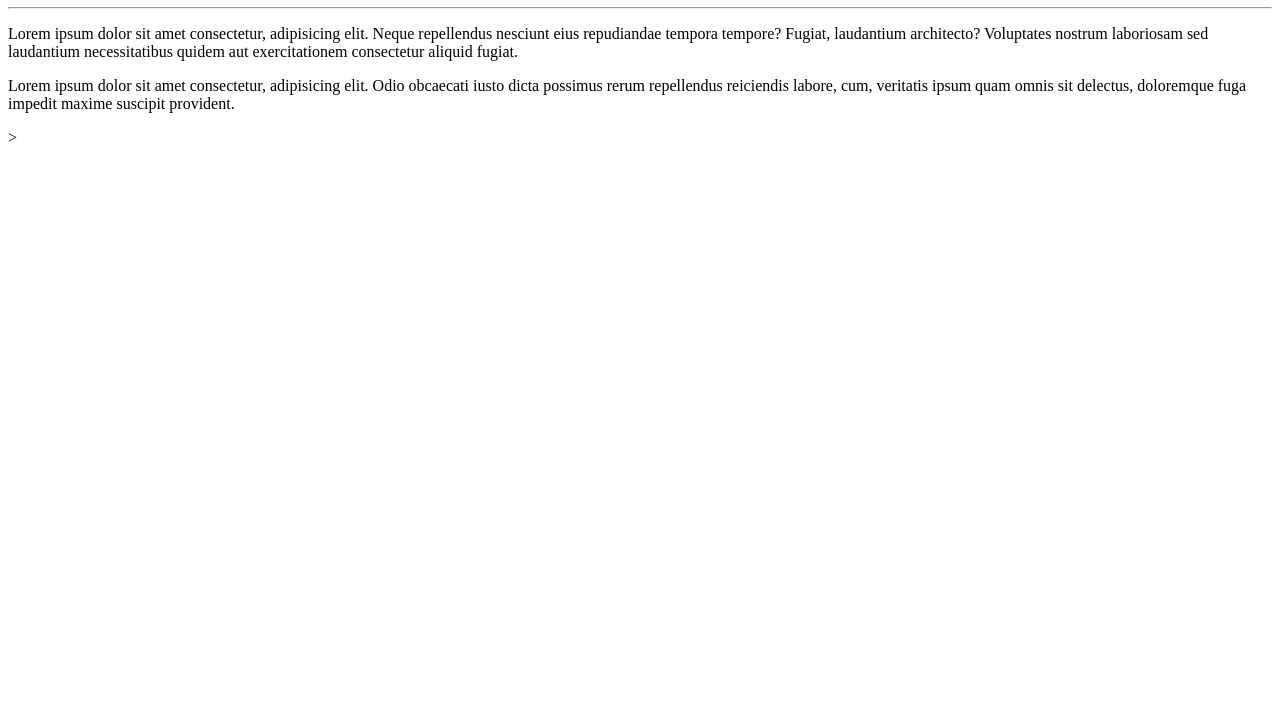
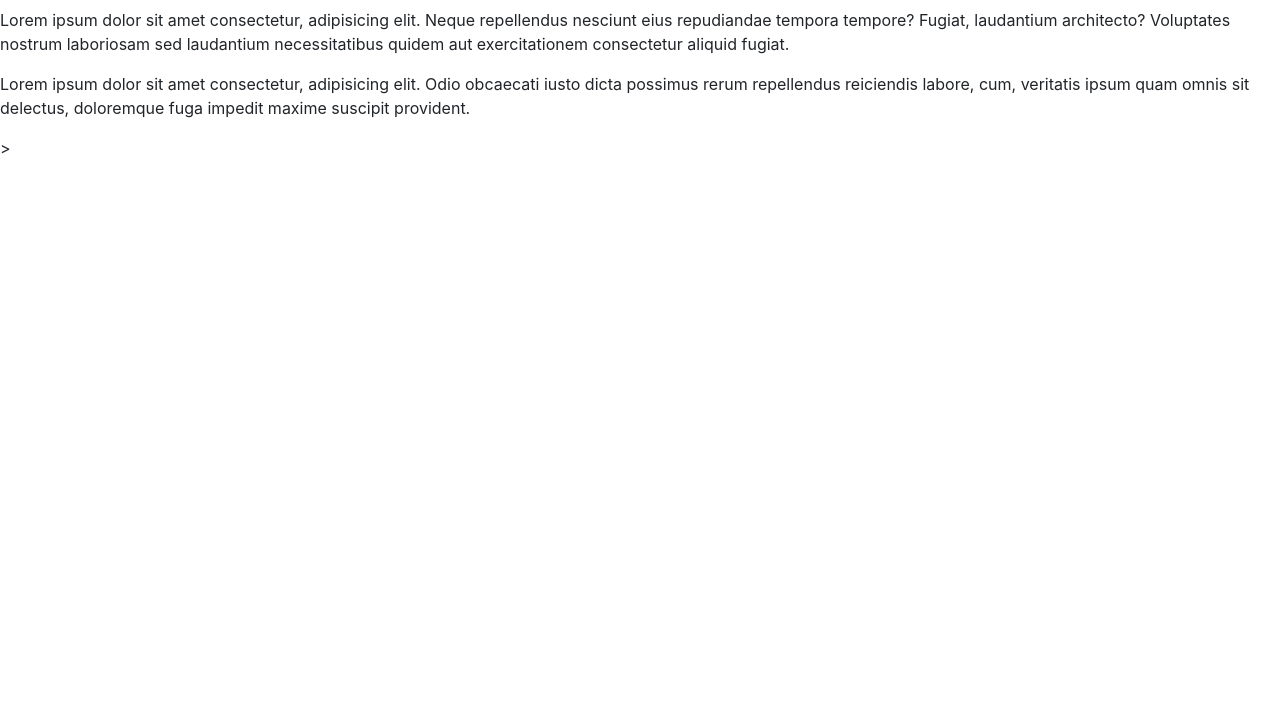
Before and after one commit to fabricio-matos/ola-mundo2, a plain HTML site: page site/index.html in a window 1280 px wide. Shown: the part 73-800 px from the top of the page. Drawn offline with nearby package versions, Linux system fonts and the light colour scheme.

Commit message:
add o bootstrap

```diff
--- a/site/index.html
+++ b/site/index.html
@@ -4,12 +4,18 @@
     <meta charset="UTF-8">
     <meta name="viewport" content="width=device-width, initial-scale=1.0">
     <title>Meu primeiro site em Repositorio</title>
+    <link rel="stylesheet" href="css/estilo.css">
+		<link rel="stylesheet" href="https://stackpath.bootstrapcdn.com/bootstrap/4.1.3/css/bootstrap.min.css" integrity="sha384-MCw98/SFnGE8fJT3GXwEOngsV7Zt27NXFoaoApmYm81iuXoPkFOJwJ8ERdknLPMO" crossorigin="anonymous">
+		<link rel="stylesheet" href="https://use.fontawesome.com/releases/v5.3.1/css/all.css" integrity="sha384-mzrmE5qonljUremFsqc01SB46JvROS7bZs3IO2EmfFsd15uHvIt+Y8vEf7N7fWAU" crossorigin="anonymous">
 </head>
 <body>
+    <div>
+
     <h1>Ola mundo</h1><hr>
     <p>Lorem ipsum dolor sit amet consectetur, adipisicing elit. Neque repellendus nesciunt eius repudiandae tempora tempore? Fugiat, laudantium architecto? Voluptates nostrum laboriosam sed laudantium necessitatibus quidem aut exercitationem consectetur aliquid fugiat.</p>
     <p>
         Lorem ipsum dolor sit amet consectetur, adipisicing elit. Odio obcaecati iusto dicta possimus rerum repellendus reiciendis labore, cum, veritatis ipsum quam omnis sit delectus, doloremque fuga impedit maxime suscipit provident.
     </p>
+    </div>
 </body>
 </html>>
```
